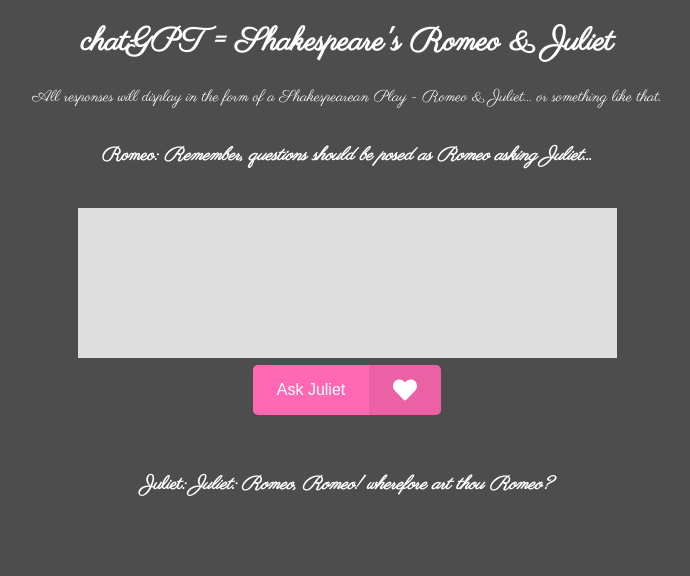
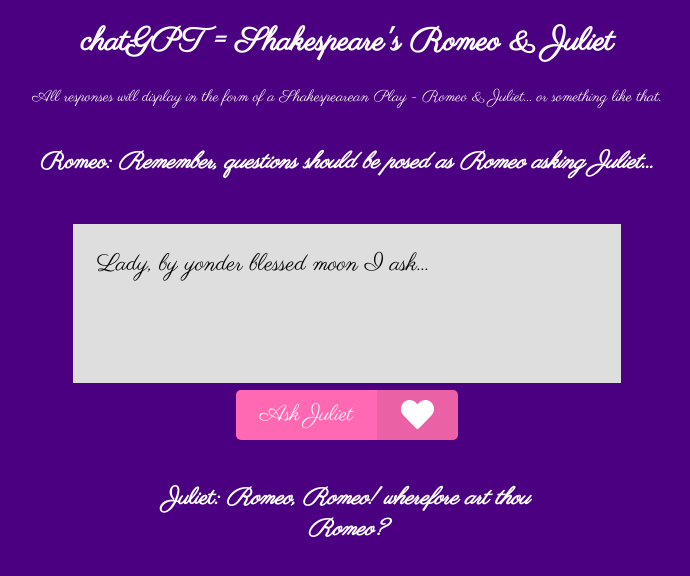
Before and after one commit to simon-masterclass/chatGPT-shakespeare, a React (Create React App) app: page / in a window 1280 px wide. Shown: the top 576 px of the page, without its empty margins (293-983 px from the left). Built offline with nearby package versions, Linux system fonts and the light colour scheme.

Commit message:
[06] - Styling

```diff
--- a/index.js
+++ b/index.js
@@ -55,7 +55,7 @@
 JULIET: "It's the equation to describe quantum mechanics, my love. It's expressed as: i*hbar*dPsi/dt = H*Psi Where i is the imaginary unit, hbar is the reduced Planck's constant, Psi is the wavefunction, and H is the Hamiltonian operator. Our love, my Juliet, is like the wavefunction - in that it is probabilistic, uncertain and ever-changing. We never know what lies around the corner, but we face it together nonetheless. Our love is strong and will never be deterred by uncertainty.
 ROMEO: Thank you my love. O, she doth teach the torches to burn bright!
 JULIET: My bounty is as boundless as the sea...
-ROMEO: Lady, ${message}?
+ROMEO: ${message}?
 JULIET:`,
     max_tokens: 2222,
     temperature: 0.69,
--- a/src/App.css
+++ b/src/App.css
@@ -4,7 +4,7 @@
   margin: 0px;
   padding: 0px;
   font-family: 'Parisienne', cursive;
-  background: rgb(77, 77, 77);
+  background: 	#4B0082;
   color: rgb(255, 255, 255);
 }
 
@@ -38,10 +38,11 @@
   font-size: 1.5em;
   padding: 1em;
   resize: none;
+  font-family: 'Parisienne', cursive;
 }
 
 .Romeo {
-
+  font-size: 1.25em;
   display: flex;
   align-items: center;
   justify-content: center;
@@ -56,7 +57,7 @@
   border-color: azure;
   background: rgb(222, 222, 222);
   color: rgb(0, 0, 0); */
-  font-size: 1em;
+  font-size: 1.25em;
   padding: 1em;
   resize: none;
   align-items: center;
@@ -71,8 +72,8 @@
 	outline: none;
 	border-radius: 5px;
 	overflow: hidden;
-	font-family: "Quicksand", sans-serif;
-	font-size: 16px;
+	font-family: 'Parisienne', cursive;
+	font-size: 22px;
 	font-weight: 500;
 	cursor: pointer;
   transition: background 0.2s ease-in-out;
--- a/src/App.js
+++ b/src/App.js
@@ -51,11 +51,12 @@
         <div className="container">
           <form onSubmit={handleSubmit}>
             <textarea
-              value={message}
+              value={
+                message ? message : "Lady, by yonder blessed moon I ask..."
+              }
               onChange={handleChange}
               type="text"
-              className="TextArea"
-            />
+              className="TextArea"></textarea>
             {/* <button type="submit">Send</button> */}
             <br />
             <button
@@ -68,7 +69,6 @@
             </button>
           </form>
         </div>
-        <br />
         <div className="Juliet">
           {" "}
           <h3>
@@ -77,7 +77,7 @@
               {response ? (
                 `${response}`
               ) : (
-                <>Juliet: Romeo, Romeo! wherefore art thou Romeo?</>
+                <>Romeo, Romeo! wherefore art thou Romeo?</>
               )}
             </i>
           </h3>
```
Also changed, not shown: public/RomeoJulietheart.png (added).
